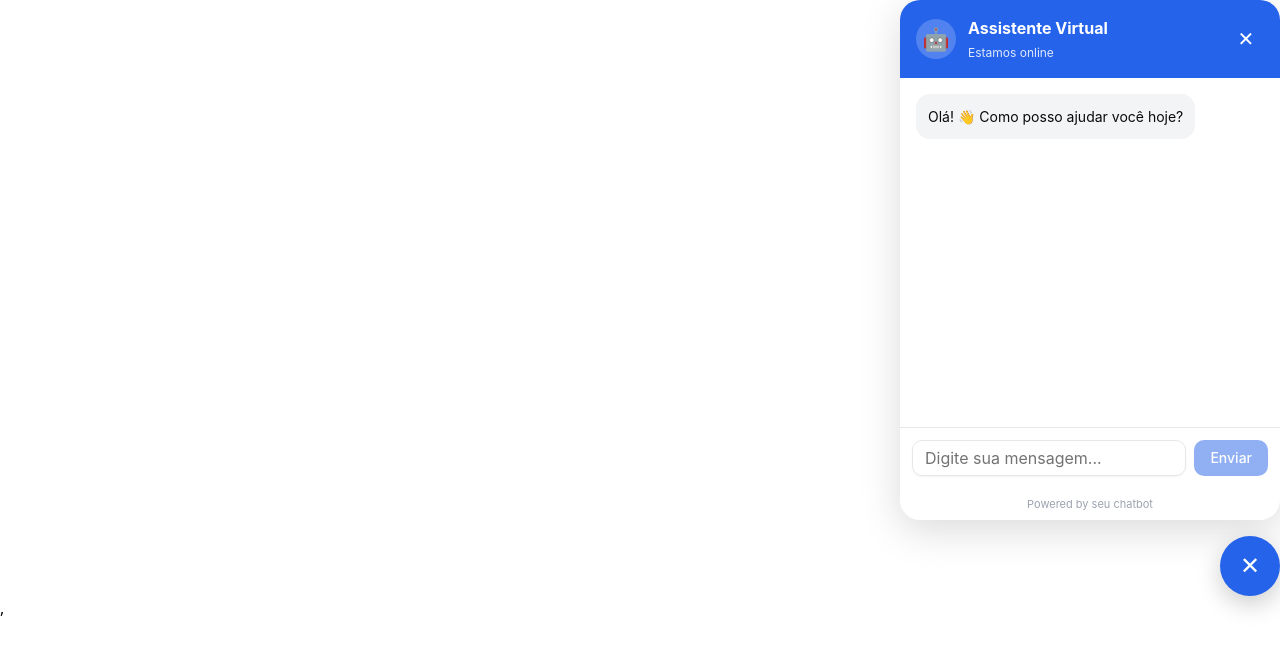
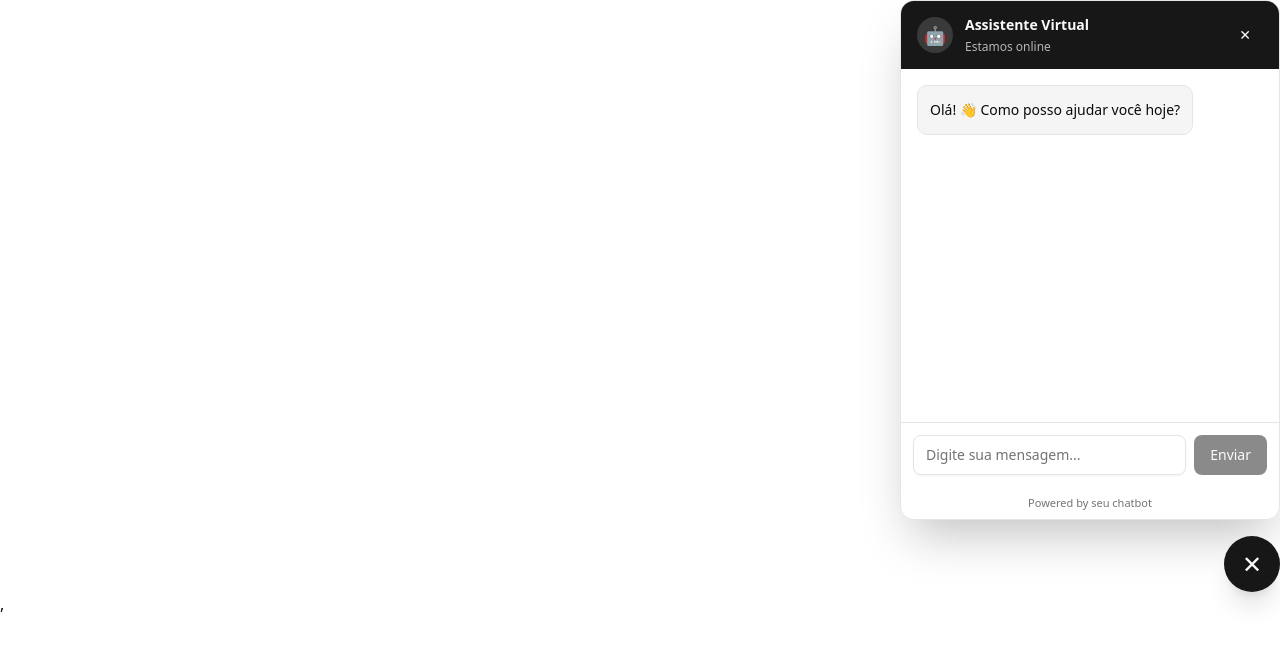
Before and after one commit to rodrigo1163/training-ia, a React (Vite) app in the folder apps/widget/: page / in a window 1280 px wide. Both pictures are taken after a click on the button "Abrir chatbot". Shown: the top 648 px of the page. Built offline with nearby package versions, Linux system fonts and the light colour scheme.

Commit message:
feat: migrate styles to Tailwind CSS and refactor chat widget layout

```diff
--- a/apps/widget/src/chat-widget.tsx
+++ b/apps/widget/src/chat-widget.tsx
@@ -49,7 +49,7 @@ export function ChatWidget({ deploymentKey, apiUrl, initiallyOpen = false }: Cha
       }
     } catch (error) {
       if (!abortController.signal.aborted) {
-        dispatch({ type: 'failed', message: error instanceof Error ? error.message : 'Não foi possível obter uma resposta.' });
+        dispatch({ type: 'failed', message: error instanceof Error ? error.message : 'NÃ£o foi possÃ­vel obter uma resposta.' });
       }
     } finally {
       if (requestRef.current === abortController) requestRef.current = null;
@@ -57,41 +57,41 @@ export function ChatWidget({ deploymentKey, apiUrl, initiallyOpen = false }: Cha
   }
 
   return (
-    <div className="chat-widget">
+    <div className="flex flex-col items-end font-sans">
       {isOpen && (
-        <section className="chat-panel">
-          <header className="chat-header">
-            <div className="chat-avatar">🤖</div>
-            <div className="chat-header-info"><strong>Assistente Virtual</strong><span>Estamos online</span></div>
-            <Button type="button" className="chat-close" variant="ghost" size="icon" onClick={() => setIsOpen(false)} aria-label="Fechar conversa">✕</Button>
+        <section className="mb-4 flex h-[min(520px,calc(100dvh-120px))] w-[min(380px,calc(100vw-48px))] flex-col overflow-hidden rounded-xl border border-border bg-card text-card-foreground shadow-2xl">
+          <header className="flex items-center gap-3 bg-primary px-4 py-3.5 text-primary-foreground">
+            <div className="grid size-9 place-items-center rounded-full bg-primary-foreground/15 text-lg">🤖</div>
+            <div className="flex flex-1 flex-col gap-1"><strong className="text-sm font-semibold">Assistente Virtual</strong><span className="text-xs text-primary-foreground/70">Estamos online</span></div>
+            <Button type="button" className="rounded-md text-primary-foreground hover:bg-primary-foreground/10 focus-visible:ring-[3px] focus-visible:ring-ring/50" variant="ghost" size="icon" onClick={() => setIsOpen(false)} aria-label="Fechar conversa">✕</Button>
           </header>
 
           <MessageScroller.Provider autoScroll defaultScrollPosition="end" scrollPreviousItemPeek={48}>
-            <MessageScroller.Root className="chat-messages-scroller">
-              <MessageScroller.Viewport className="chat-messages" aria-label="Mensagens da conversa">
-                <MessageScroller.Content className="chat-messages-content">
+            <MessageScroller.Root className="relative flex min-h-0 flex-1 flex-col overflow-hidden">
+              <MessageScroller.Viewport className="flex min-h-0 flex-1 flex-col overflow-y-auto data-[pending-scroll]:invisible" aria-label="Mensagens da conversa">
+                <MessageScroller.Content className="flex min-h-full flex-col gap-3 p-4">
                   {state.messages.map((message) => (
-                    <MessageScroller.Item key={message.id} className={`chat-message-row chat-message-row--${message.role}`} messageId={message.id} scrollAnchor={message.role === 'user'}>
-                      <div className={`chat-message chat-message--${message.role}${message.failed ? ' chat-message--failed' : ''}`}>
+                    <MessageScroller.Item key={message.id} className={`flex w-full ${message.role === 'user' ? 'justify-end' : 'justify-start'}`} messageId={message.id} scrollAnchor={message.role === 'user'}>
+                      <div className={`max-w-[85%] rounded-lg border px-3 py-3 text-sm leading-6 [overflow-wrap:anywhere] ${message.failed ? 'border-destructive/35 bg-destructive/10 text-destructive' : message.role === 'user' ? 'border-transparent bg-primary text-primary-foreground' : 'border-border bg-muted text-foreground'}`}>
                         {message.content || (state.isGenerating ? '…' : '')}
                       </div>
                     </MessageScroller.Item>
                   ))}
                 </MessageScroller.Content>
               </MessageScroller.Viewport>
-              <MessageScroller.Button className="chat-scroll-latest" aria-label="Ir para as mensagens mais recentes">↓ <span>Mensagens recentes</span></MessageScroller.Button>
+              <MessageScroller.Button className="pointer-events-none absolute right-3 bottom-3 flex translate-y-1 items-center gap-1 rounded-full border border-border bg-card px-2.5 py-1.5 text-[11px] font-semibold text-primary opacity-0 shadow-lg transition-all data-[active=true]:pointer-events-auto data-[active=true]:translate-y-0 data-[active=true]:opacity-100 focus-visible:ring-[3px] focus-visible:ring-ring/50" aria-label="Ir para as mensagens mais recentes">↓ <span>Mensagens recentes</span></MessageScroller.Button>
             </MessageScroller.Root>
           </MessageScroller.Provider>
 
-          <form className="chat-input-area" onSubmit={handleSendMessage}>
-            <Input type="text" className="chat-input" placeholder="Digite sua mensagem..." aria-label="Sua mensagem" value={input} disabled={state.isGenerating} onChange={(event) => setInput(event.target.value)} />
-            <Button type="submit" className="chat-send" disabled={state.isGenerating || !input.trim()}>Enviar</Button>
+          <form className="flex gap-2 border-t border-border bg-card p-3" onSubmit={handleSendMessage}>
+            <Input type="text" className="h-10 min-w-0 flex-1 rounded-md border-input bg-background px-3 text-sm text-foreground placeholder:text-muted-foreground focus-visible:border-ring focus-visible:ring-[3px] focus-visible:ring-ring/50" placeholder="Digite sua mensagem..." aria-label="Sua mensagem" value={input} disabled={state.isGenerating} onChange={(event) => setInput(event.target.value)} />
+            <Button type="submit" className="h-10 rounded-md bg-primary px-4 text-primary-foreground hover:bg-primary/90 focus-visible:ring-[3px] focus-visible:ring-ring/50" disabled={state.isGenerating || !input.trim()}>Enviar</Button>
           </form>
-          <footer className="chat-footer">Powered by seu chatbot</footer>
+          <footer className="bg-card px-2 py-2 text-center text-[11px] text-muted-foreground">Powered by seu chatbot</footer>
         </section>
       )}
 
-      <Button type="button" className="chat-trigger" size="icon" onClick={() => setIsOpen((previous) => !previous)} aria-label={isOpen ? 'Fechar chatbot' : 'Abrir chatbot'} aria-expanded={isOpen}>
+      <Button type="button" className="size-14 rounded-full border-0 bg-primary text-2xl text-primary-foreground shadow-xl transition-all hover:-translate-y-px hover:bg-primary/90 focus-visible:ring-[3px] focus-visible:ring-ring/50" size="icon" onClick={() => setIsOpen((previous) => !previous)} aria-label={isOpen ? 'Fechar chatbot' : 'Abrir chatbot'} aria-expanded={isOpen}>
         {isOpen ? '✕' : '💬'}
       </Button>
     </div>
--- a/apps/widget/src/embed.tsx
+++ b/apps/widget/src/embed.tsx
@@ -1,5 +1,5 @@
 import { createRoot } from 'react-dom/client';
-import styles from './styles/widget.css?inline';
+import styles from './styles/tailwind.css?inline';
 import { ChatWidget } from './chat-widget';
 import { readEmbedConfig } from './embed-config';
 
--- a/apps/widget/src/main.tsx
+++ b/apps/widget/src/main.tsx
@@ -1,7 +1,7 @@
 import { StrictMode } from 'react'
 import { createRoot } from 'react-dom/client'
 import { ChatWidget } from './chat-widget'
-import "./styles/widget.css";
+import "./styles/tailwind.css";
 
 const params = new URLSearchParams(window.location.search);
 const deploymentKey = params.get("deploymentKey") ?? "dep_dev";
--- /dev/null
+++ b/apps/widget/src/styles/tailwind.css
@@ -0,0 +1,2 @@
+@import "@training-ia/ui/styles.css";
+@source "../";
--- a/apps/widget/src/styles/widget.css
+++ /dev/null
@@ -1,212 +0,0 @@
-@import "@training-ia/ui/styles.css";
-@source "./";
-
-:host {
-  font-family: Inter, Arial, sans-serif;
-  color: #111827;
-}
-
-* {
-  box-sizing: border-box;
-}
-
-.chat-widget {
-  display: flex;
-  flex-direction: column;
-  align-items: flex-end;
-  font-family: Inter, Arial, sans-serif;
-}
-
-.chat-trigger {
-  width: 60px;
-  height: 60px;
-  border: none;
-  border-radius: 50%;
-  background: #2563eb;
-  color: white;
-  font-size: 24px;
-  cursor: pointer;
-  box-shadow: 0 8px 24px rgba(0, 0, 0, 0.2);
-}
-
-.chat-panel {
-  display: flex;
-  flex-direction: column;
-  width: min(380px, calc(100vw - 48px));
-  height: min(520px, calc(100dvh - 120px));
-  margin-bottom: 16px;
-  background: white;
-  border-radius: 20px;
-  overflow: hidden;
-  box-shadow: 0 10px 40px rgba(0, 0, 0, 0.15);
-}
-
-.chat-header {
-  display: flex;
-  align-items: center;
-  gap: 12px;
-  padding: 16px;
-  background: #2563eb;
-  color: white;
-}
-
-.chat-avatar {
-  display: grid;
-  place-items: center;
-  width: 40px;
-  height: 40px;
-  border-radius: 50%;
-  background: rgba(255, 255, 255, 0.2);
-  font-size: 22px;
-}
-
-.chat-header-info {
-  display: flex;
-  flex-direction: column;
-  gap: 4px;
-  flex: 1;
-}
-
-.chat-header-info span {
-  font-size: 12px;
-  opacity: 0.85;
-}
-
-.chat-close {
-  border: none;
-  background: transparent;
-  color: white;
-  cursor: pointer;
-  font-size: 20px;
-}
-
-.chat-messages-scroller {
-  position: relative;
-  display: flex;
-  flex-direction: column;
-  flex: 1;
-  min-height: 0;
-  overflow: hidden;
-}
-
-.chat-messages {
-  display: flex;
-  flex-direction: column;
-  min-height: 0;
-  flex: 1;
-  overflow-y: auto;
-}
-
-.chat-messages[data-pending-scroll] {
-  visibility: hidden;
-}
-
-.chat-messages-content {
-  display: flex;
-  min-height: 100%;
-  flex-direction: column;
-  gap: 12px;
-  padding: 16px;
-}
-
-.chat-message-row {
-  display: flex;
-  width: 100%;
-}
-
-.chat-message-row--assistant {
-  justify-content: flex-start;
-}
-
-.chat-message-row--user {
-  justify-content: flex-end;
-}
-
-.chat-message {
-  max-width: 85%;
-  padding: 12px;
-  border-radius: 14px;
-  font-size: 14px;
-  line-height: 1.5;
-  overflow-wrap: anywhere;
-}
-
-.chat-message--assistant {
-  background: #f3f4f6;
-}
-
-.chat-message--user {
-  background: #2563eb;
-  color: white;
-}
-
-.chat-message--failed {
-  border: 1px solid #fecaca;
-  background: #fef2f2;
-  color: #991b1b;
-}
-
-.chat-scroll-latest {
-  position: absolute;
-  right: 12px;
-  bottom: 12px;
-  display: flex;
-  align-items: center;
-  gap: 4px;
-  border: 1px solid #dbeafe;
-  border-radius: 999px;
-  padding: 6px 10px;
-  background: white;
-  color: #1d4ed8;
-  font: inherit;
-  font-size: 11px;
-  font-weight: 600;
-  box-shadow: 0 4px 12px rgba(37, 99, 235, 0.16);
-  cursor: pointer;
-  opacity: 1;
-  transition: opacity 160ms ease, transform 160ms ease;
-}
-
-.chat-scroll-latest:not([data-active="true"]) {
-  pointer-events: none;
-  opacity: 0;
-  transform: translateY(4px);
-}
-
-.chat-input-area {
-  display: flex;
-  gap: 8px;
-  padding: 12px;
-  border-top: 1px solid #e5e7eb;
-}
-
-.chat-input-area input {
-  flex: 1;
-  min-width: 0;
-  border: 1px solid #e5e7eb;
-  border-radius: 10px;
-  padding: 12px;
-  outline: none;
-  font: inherit;
-}
-
-.chat-input-area button {
-  border: none;
-  border-radius: 10px;
-  background: #2563eb;
-  color: white;
-  padding: 0 16px;
-  cursor: pointer;
-}
-
-.chat-input-area button:disabled {
-  opacity: 0.5;
-  cursor: not-allowed;
-}
-
-.chat-footer {
-  padding: 8px;
-  text-align: center;
-  color: #9ca3af;
-  font-size: 11px;
-}
```
